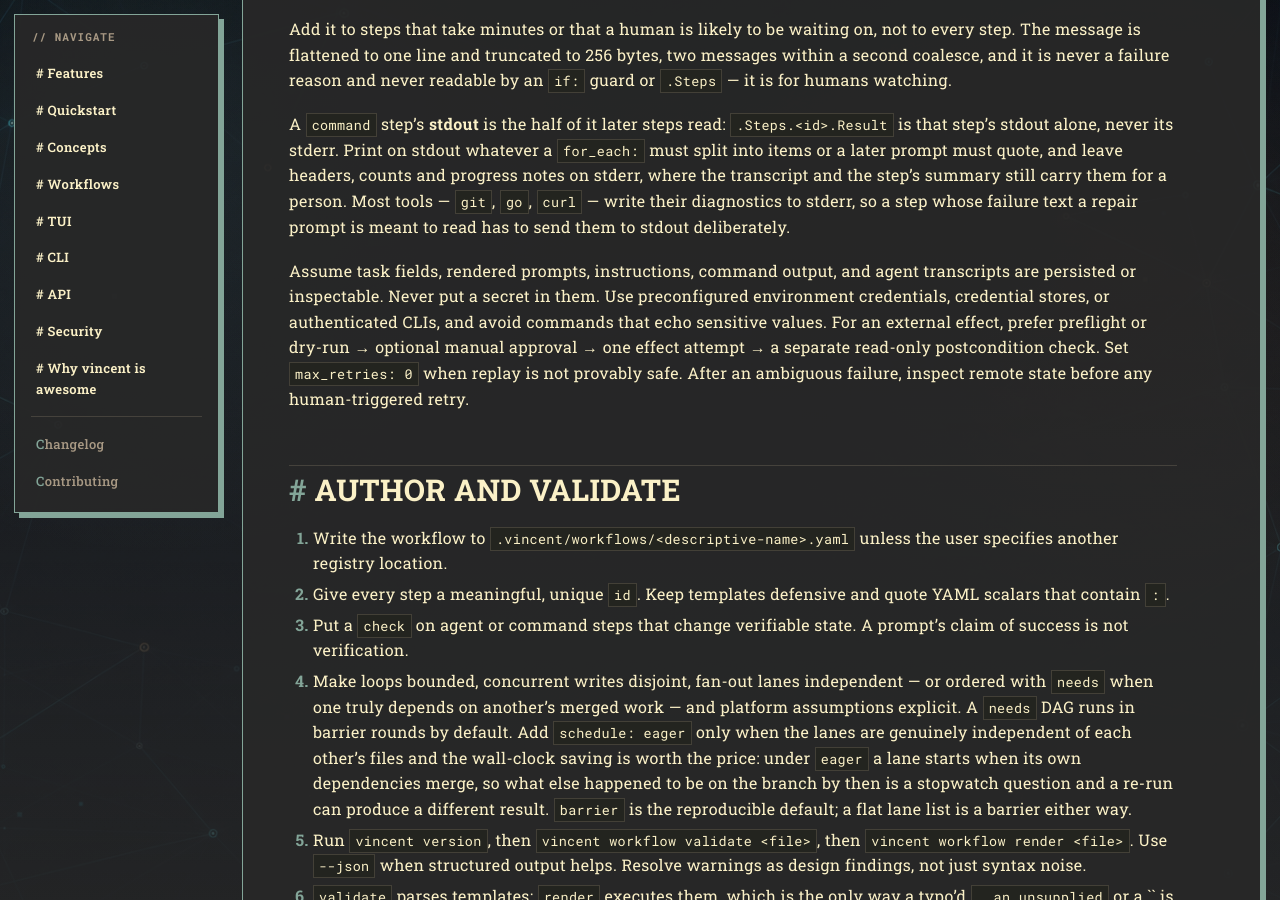
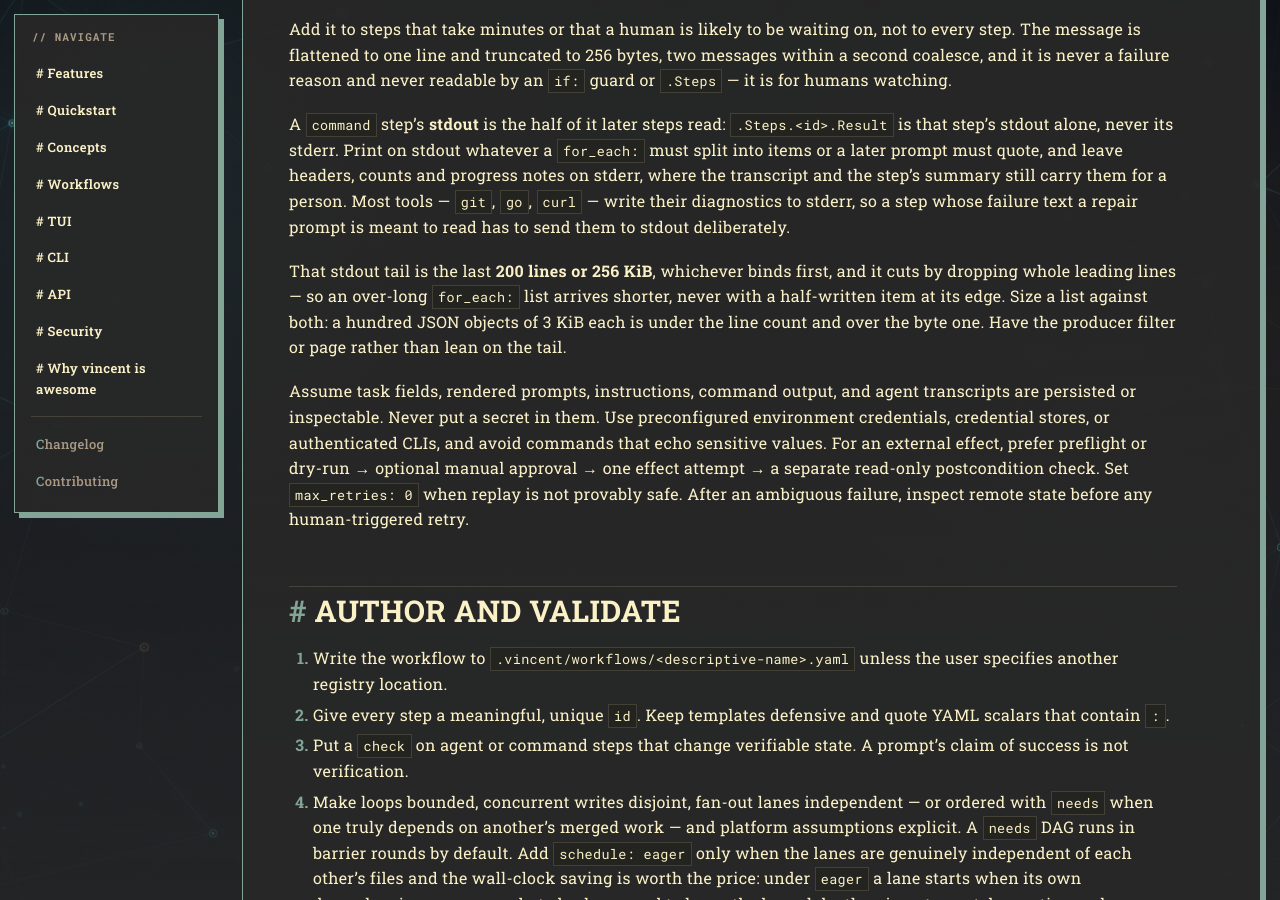
Before and after one commit to lezli01/vincent, a Jekyll site: the page built from skills/vincent-workflows/SKILL.md, in a window 1280 px wide and 900 px high, scrolled down 3241 px. Built offline with Jekyll 4.4.1, drawn with Linux system fonts in a browser that asks for light colours; our own code applies the rules of GitHub Pages for plain Markdown files.

Commit message:
chore(workflows): teach the authoring text how big a .Result may be
The skill says which stream .Result reads and no figure at all, so a
workflow it authors can emit a for_each list past the tail's bound with
nothing to warn its author. State 200 lines or 256 KiB, whichever binds
first, and that an over-long list is shortened rather than cut mid-item.

```diff
--- a/skills/vincent-workflows/SKILL.md
+++ b/skills/vincent-workflows/SKILL.md
@@ -154,6 +154,13 @@ transcript and the step's summary still carry them for a person. Most tools —
 `git`, `go`, `curl` — write their diagnostics to stderr, so a step whose failure
 text a repair prompt is meant to read has to send them to stdout deliberately.
 
+That stdout tail is the last **200 lines or 256 KiB**, whichever binds first,
+and it cuts by dropping whole leading lines — so an over-long `for_each:` list
+arrives shorter, never with a half-written item at its edge. Size a list
+against both: a hundred JSON objects of 3 KiB each is under the line count and
+over the byte one. Have the producer filter or page rather than lean on the
+tail.
+
 Assume task fields, rendered prompts, instructions, command output, and agent
 transcripts are persisted or inspectable. Never put a secret in them. Use
 preconfigured environment credentials, credential stores, or authenticated
```
